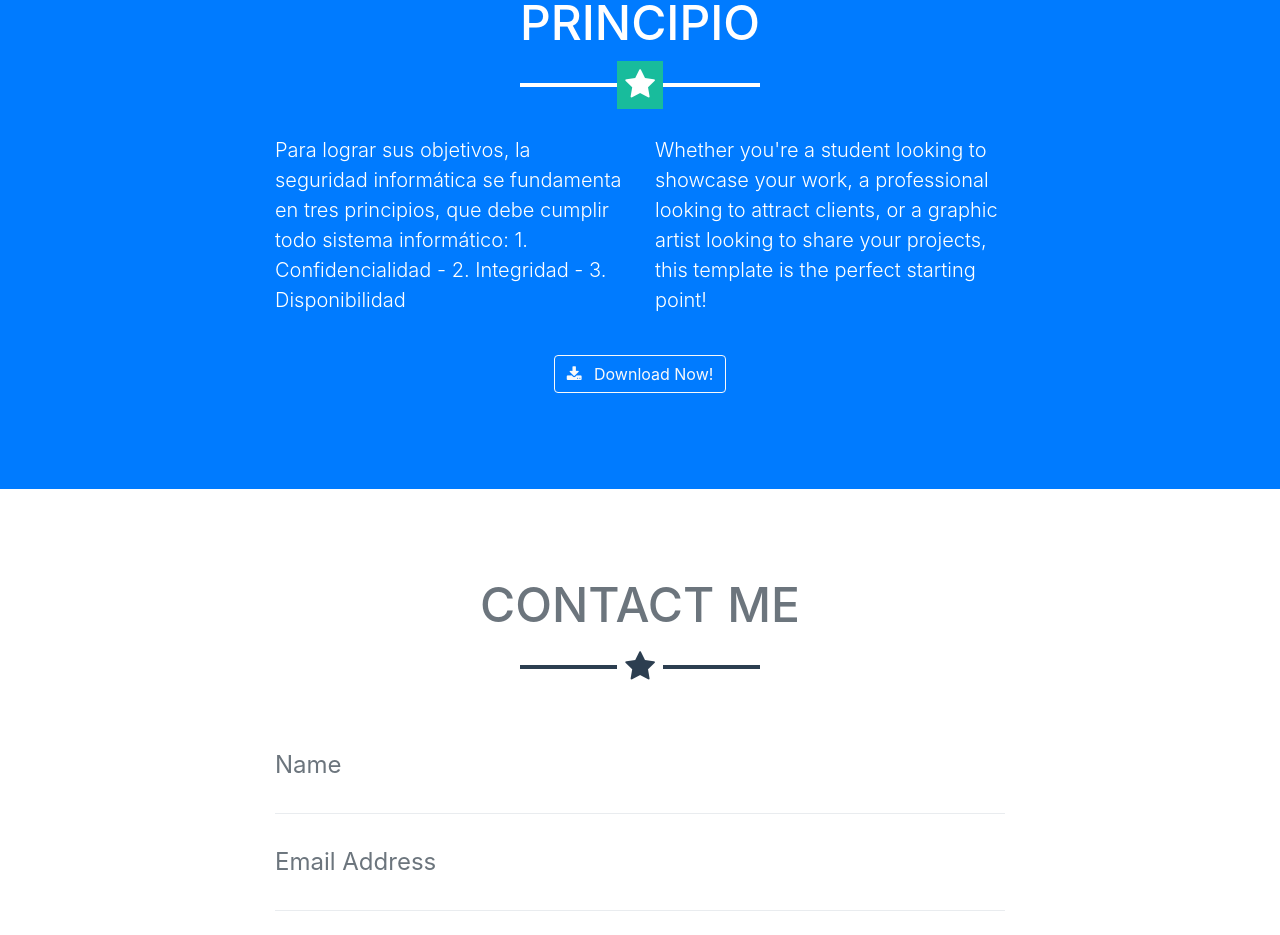
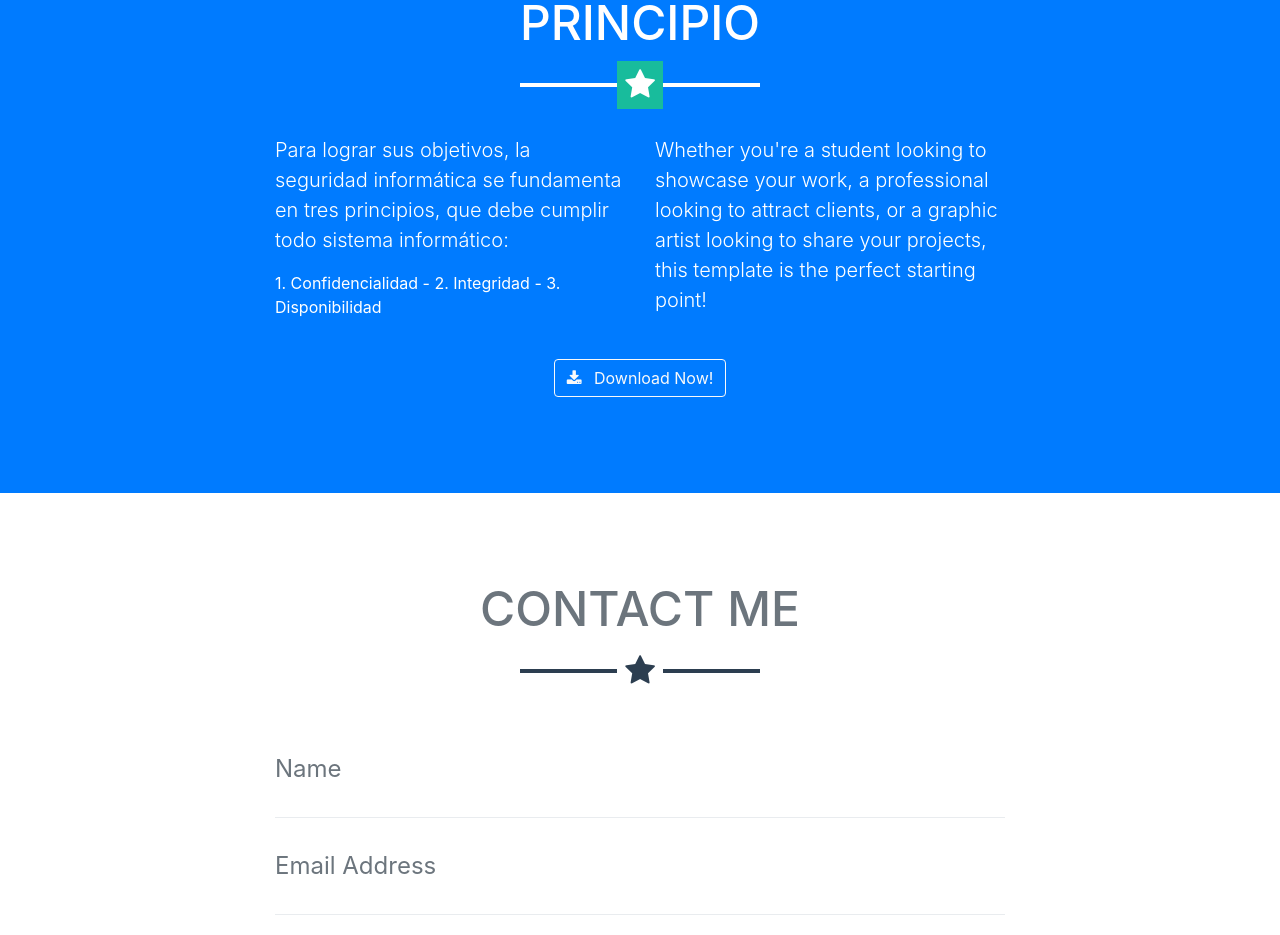
Before and after one commit to andresfdoncel/seguridadinf, a website with bundled scripts: page index.html in a window 1280 px wide. Shown: the part 2120-3055 px from the top of the page. Built offline with nearby package versions, Linux system fonts and the light colour scheme.

Commit message:
Update index.html

```diff
--- a/index.html
+++ b/index.html
@@ -145,7 +145,7 @@
         <div class="row">
           <div class="col-lg-4 ml-auto">
             <p class="lead">Para lograr sus objetivos, la seguridad informática se fundamenta en tres principios, que debe cumplir todo sistema informático:
-1. Confidencialidad - 2. Integridad - 3. Disponibilidad
+            <p>1. Confidencialidad - 2. Integridad - 3. Disponibilidad</p>
 </div>
           <div class="col-lg-4 mr-auto">
             <p class="lead">Whether you're a student looking to showcase your work, a professional looking to attract clients, or a graphic artist looking to share your projects, this template is the perfect starting point!</p>
```
